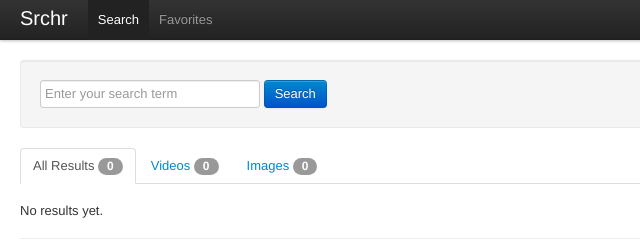
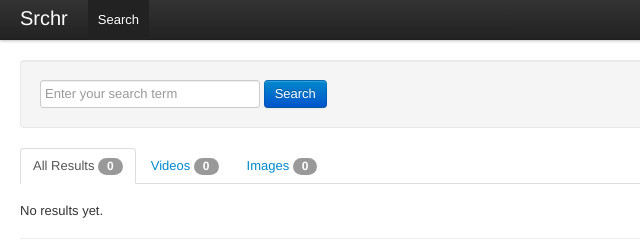
Before and after one commit to rmurphey/srchr-demo, a website: page app/index.html in a window 1280 px wide. Shown: the top 240 px of the page, 0-640 px from the left. Drawn offline with Linux system fonts and the light colour scheme; files whose address does not match are found by name.

Commit message:
remove favorites stuff from index.html for now

```diff
--- a/app/index.html
+++ b/app/index.html
@@ -19,7 +19,7 @@
         <a class="brand" href="#">Srchr</a>
         <ul class="nav">
           <li class="active"><a href="#">Search</a></li>
-          <li><a href="#favorites">Favorites</a></li>
+          <!-- <li><a href="#favorites">Favorites</a></li> -->
         </ul>
       </div>
     </div>
--- a/app/main.js
+++ b/app/main.js
@@ -24,7 +24,7 @@ require([
     },
 
     favorites : function(hash) {
-
+      // TODO
     }
   });
 
```
